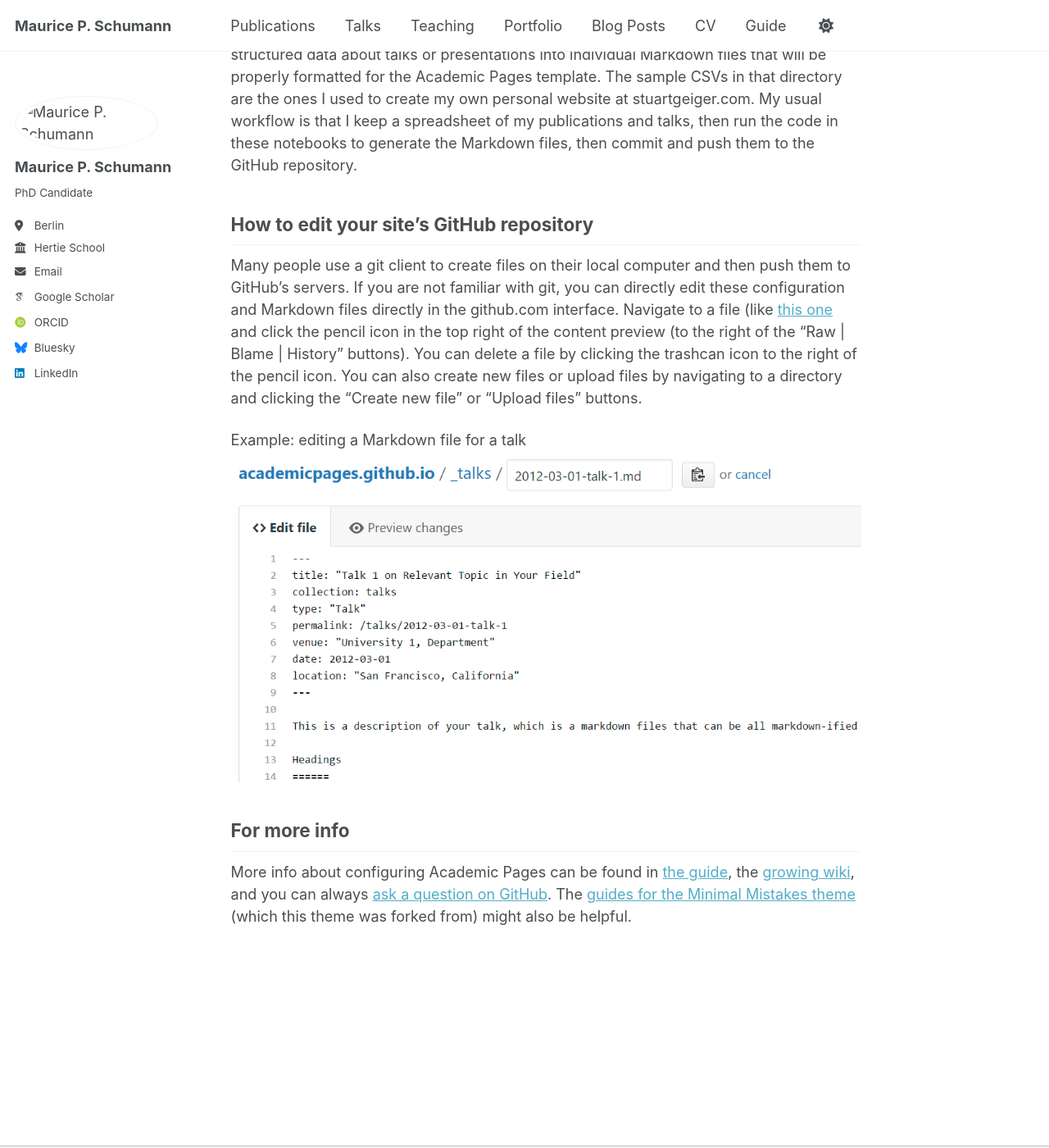
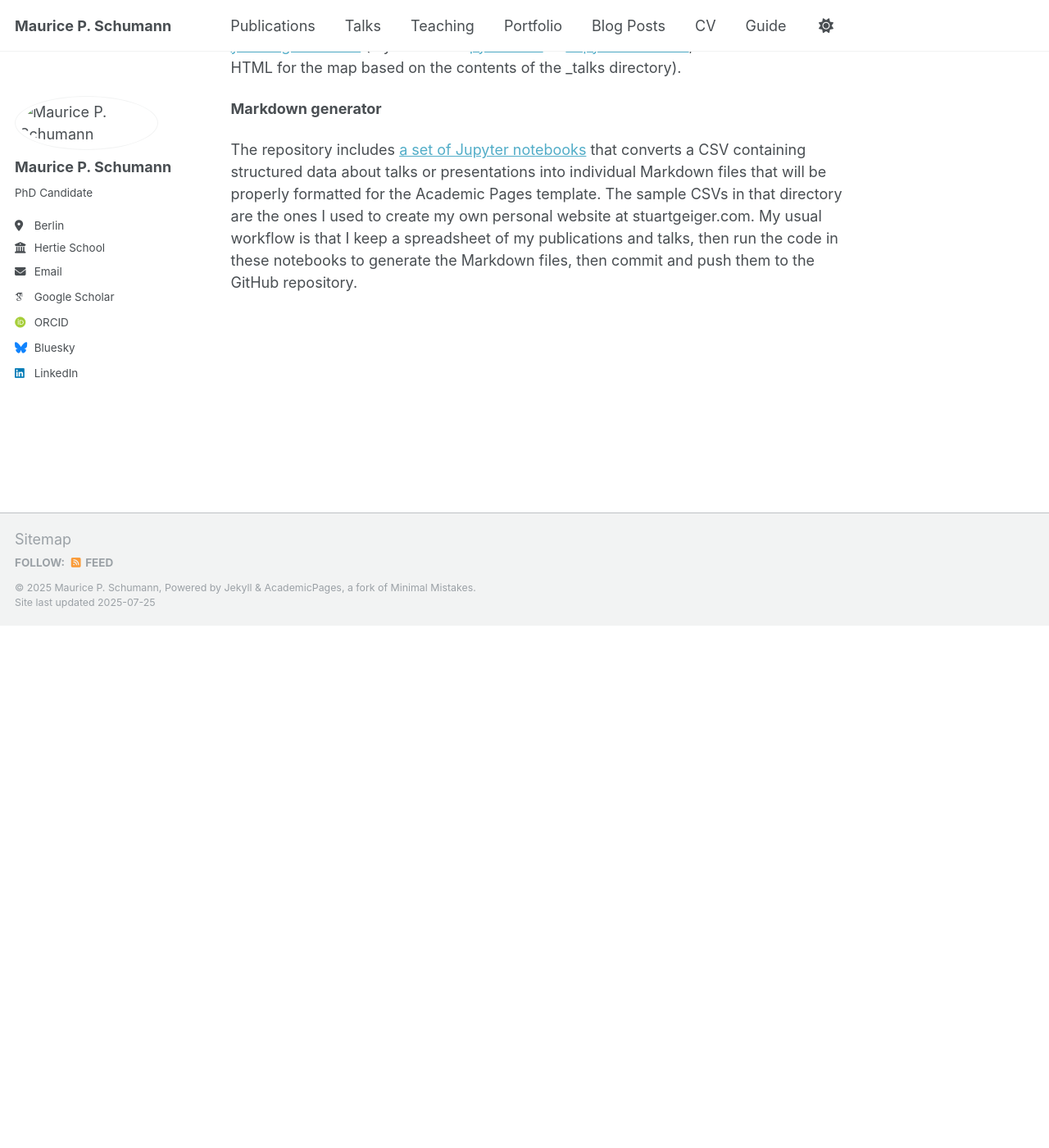
Before and after one commit to mpschumann/mpschumann.github.io, a Jekyll site: the page built from _pages/about.md, in a window 1280 px wide and 1400 px high, scrolled down 2245 px. Shown: the whole window at 82% size. Built offline with Jekyll 4.4.1, drawn with Linux system fonts in a browser that asks for light colours; some web fonts are replaced; a script that is not in the unit is left out; after the commit the page ends 3008 px from its top, so only the background shows below that; some of the changed text lies outside the part shown.

Commit message:
aboutme_edit

```diff
--- a/_pages/about.md
+++ b/_pages/about.md
@@ -1,11 +1,15 @@
 ---
 permalink: /
-title: "Academic Pages is a ready-to-fork GitHub Pages template for academic personal websites"
+title: ""
 author_profile: true
 redirect_from:
   - /about/
   - /about.html
 ---
+
+## Hello there!
+
+I am a Ph.D. candidate at [Hertie School's Centre for International Security](https://www.hertie-school.org/en/research/faculty-and-researchers/profile/person/schumann). I study the intersection of communication technology, state repression, and political violence. My dissertation examines internet legislation in authoritarian regimes.
 
 This is the front page of a website that is powered by the [Academic Pages template](https://github.com/academicpages/academicpages.github.io) and hosted on GitHub pages. [GitHub pages](https://pages.github.com) is a free service in which websites are built and hosted from code and data stored in a GitHub repository, automatically updating when a new commit is made to the repository. This template was forked from the [Minimal Mistakes Jekyll Theme](https://mmistakes.github.io/minimal-mistakes/) created by Michael Rose, and then extended to support the kinds of content that academics have: publications, talks, teaching, a portfolio, blog posts, and a dynamically-generated CV. Incidentally, these same features make it a great template for anyone that needs to show off a professional template!
 
@@ -43,14 +47,3 @@ For site content, there is one Markdown file for each type of content, which are
 
 The repository includes [a set of Jupyter notebooks](https://github.com/academicpages/academicpages.github.io/tree/master/markdown_generator
 ) that converts a CSV containing structured data about talks or presentations into individual Markdown files that will be properly formatted for the Academic Pages template. The sample CSVs in that directory are the ones I used to create my own personal website at stuartgeiger.com. My usual workflow is that I keep a spreadsheet of my publications and talks, then run the code in these notebooks to generate the Markdown files, then commit and push them to the GitHub repository.
-
-How to edit your site's GitHub repository
-------
-Many people use a git client to create files on their local computer and then push them to GitHub's servers. If you are not familiar with git, you can directly edit these configuration and Markdown files directly in the github.com interface. Navigate to a file (like [this one](https://github.com/academicpages/academicpages.github.io/blob/master/_talks/2012-03-01-talk-1.md) and click the pencil icon in the top right of the content preview (to the right of the "Raw | Blame | History" buttons). You can delete a file by clicking the trashcan icon to the right of the pencil icon. You can also create new files or upload files by navigating to a directory and clicking the "Create new file" or "Upload files" buttons.
-
-Example: editing a Markdown file for a talk
-![Editing a Markdown file for a talk](/images/editing-talk.png)
-
-For more info
-------
-More info about configuring Academic Pages can be found in [the guide](https://academicpages.github.io/markdown/), the [growing wiki](https://github.com/academicpages/academicpages.github.io/wiki), and you can always [ask a question on GitHub](https://github.com/academicpages/academicpages.github.io/discussions). The [guides for the Minimal Mistakes theme](https://mmistakes.github.io/minimal-mistakes/docs/configuration/) (which this theme was forked from) might also be helpful.
```
Also changed, not shown: 2 other files.
